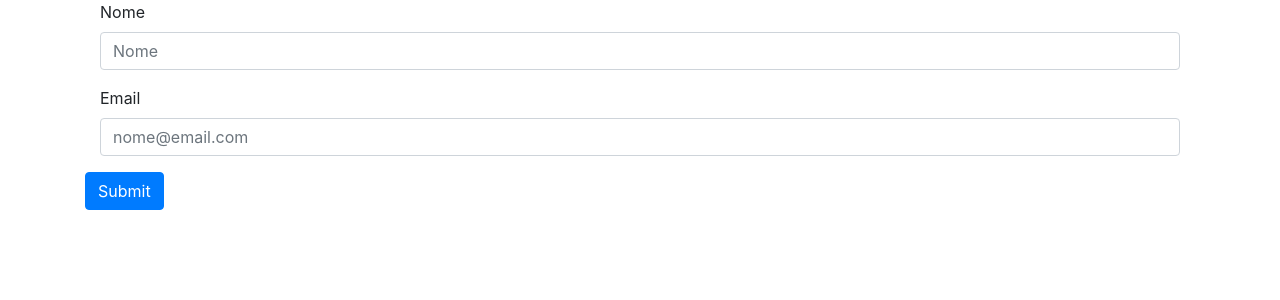
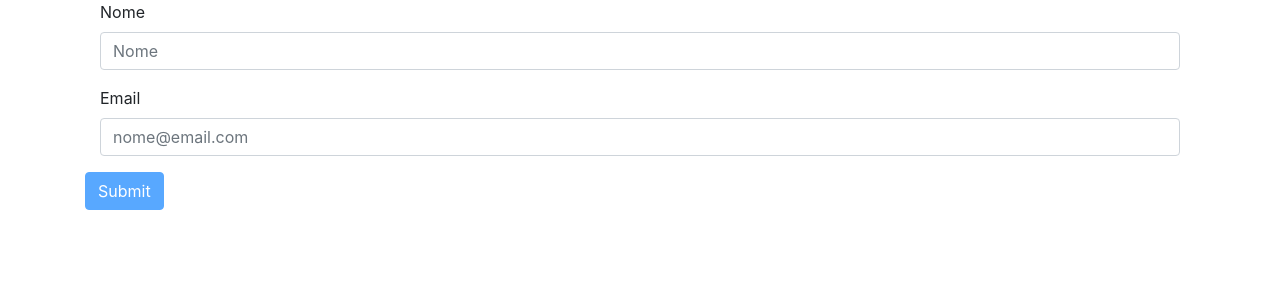
Before and after one commit to keelylima/loiane-training-angular, an Angular app: page / in a window 1280 px wide. Shown: the top 300 px of the page. Built offline with nearby package versions, Linux system fonts and the light colour scheme.

Commit message:
form validation button

```diff
--- a/src/app/template-form/template-form.component.css
+++ b/src/app/template-form/template-form.component.css
@@ -1,3 +1,7 @@
 /* .ng-invalid.ng-touched:not(form) {
     border: 1px solid red;
 } */
+
+button:disabled {
+    cursor: auto;
+}
--- a/src/app/template-form/template-form.component.html
+++ b/src/app/template-form/template-form.component.html
@@ -40,5 +40,5 @@
     </div>
 
 
-    <button type="submit" class="btn btn-primary col-sm-q">Submit</button>
+    <button type="submit" class="btn btn-primary col-sm-q" [disabled]="!f.valid">Submit</button>
   </form>
```
